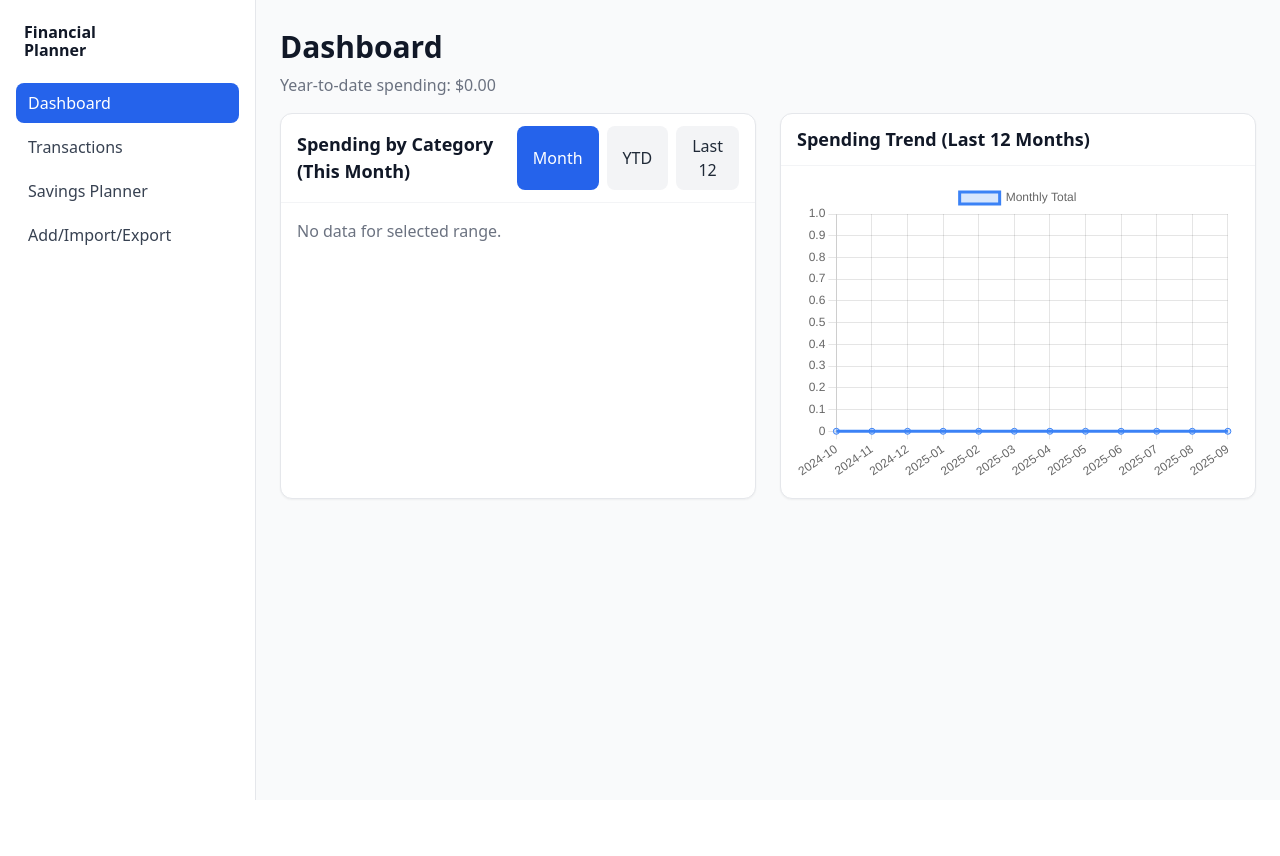
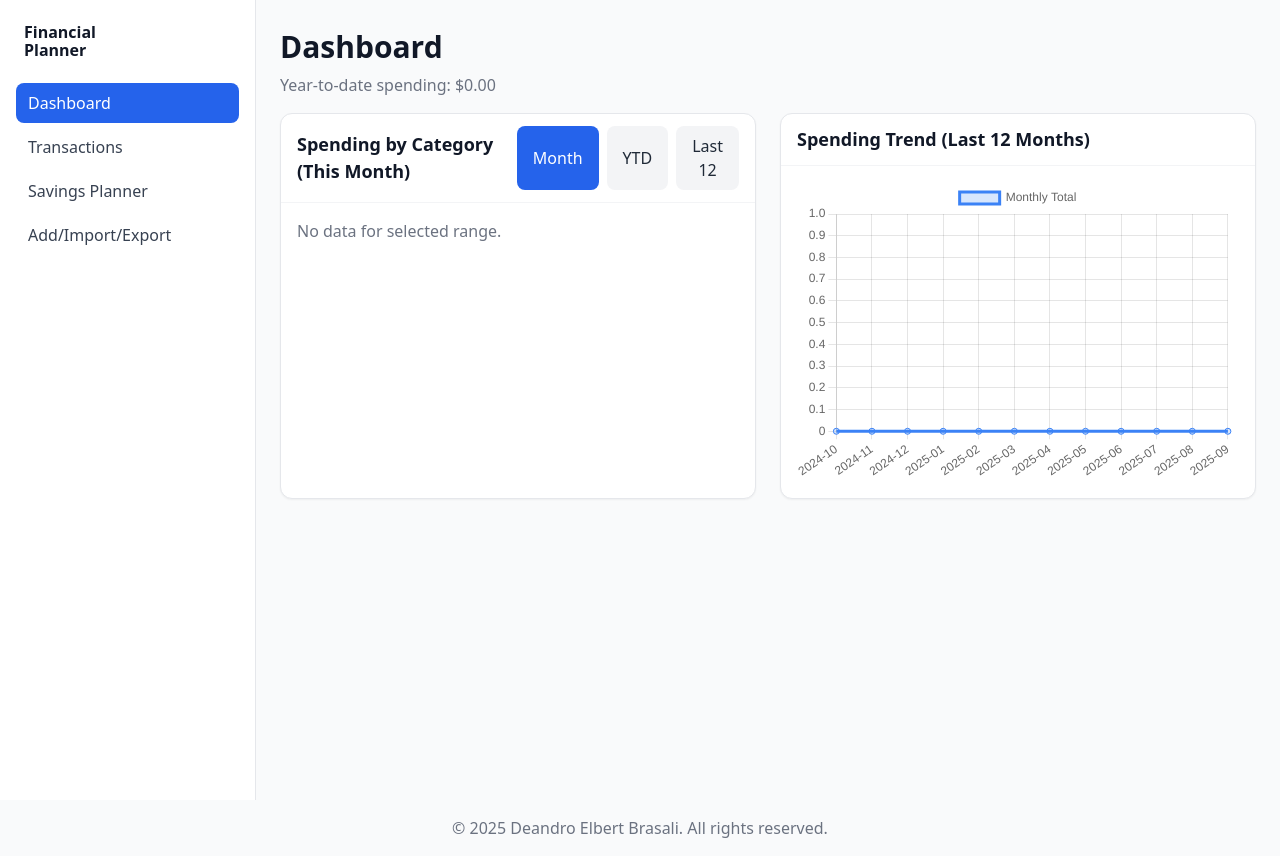
Before and after one commit to debrasali/Financial-Dashboard, a React (Vite) app: page /#/dashboard in a window 1280 px wide. Before the commit the page ends 800 px from the top, so only its background shows below. Built offline with nearby package versions, Linux system fonts and the light colour scheme.

Commit message:
feat: add centered footer across pages with current year

```diff
--- a/src/App.css
+++ b/src/App.css
@@ -4,10 +4,13 @@
   min-height: 100vh;
   background-color: #f9fafb;
   color: #111827;
+  display: flex;
+  flex-direction: column;
 }
 
 .app-layout {
   display: flex;
+  flex: 1;
 }
 
 .app-sidebar {
@@ -20,6 +23,12 @@
 .app-main {
   flex: 1;
   padding: 1.5rem;
+}
+
+.app-footer {
+  text-align: center;
+  padding: 1rem;
+  color: #6b7280;
 }
 
 .not-found {
--- a/src/App.tsx
+++ b/src/App.tsx
@@ -22,6 +22,9 @@
 					</Routes>
 				</main>
 			</div>
+			<footer className="app-footer">
+				<p>&copy; {new Date().getFullYear()} Deandro Elbert Brasali. All rights reserved.</p>
+			</footer>
 		</div>
 	);
 }
```
